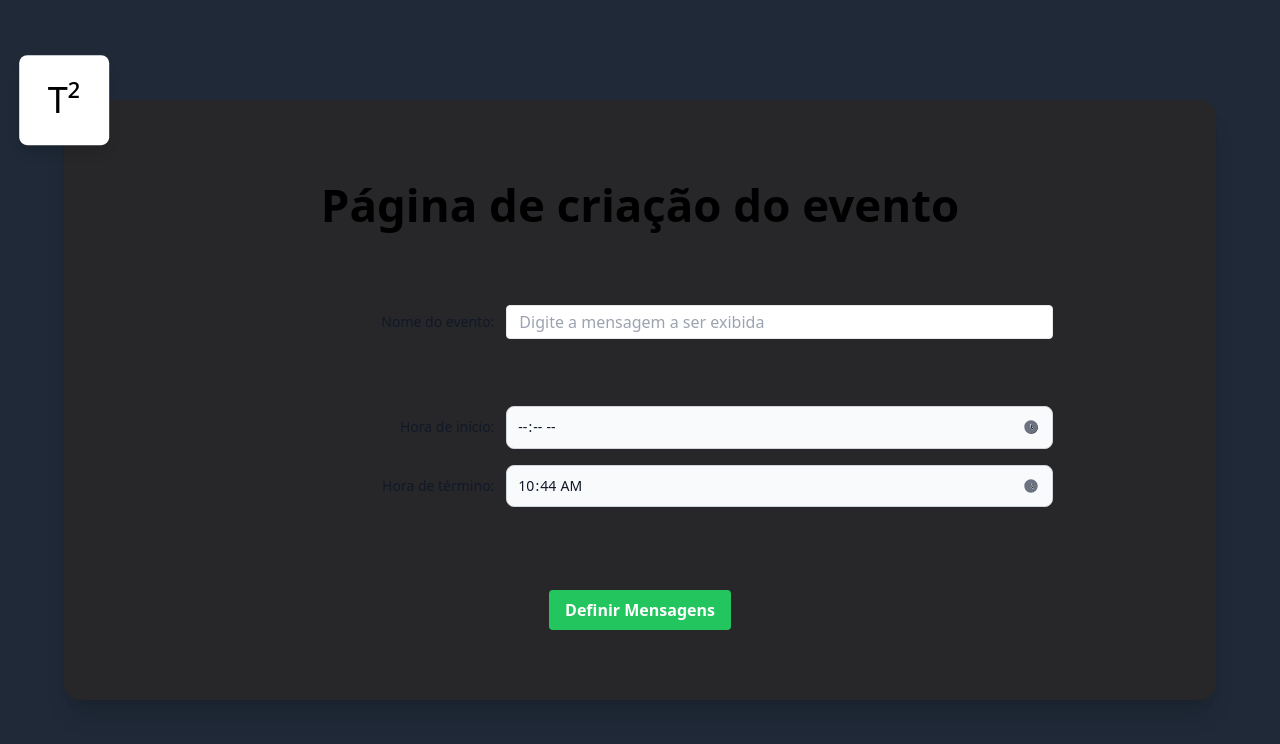
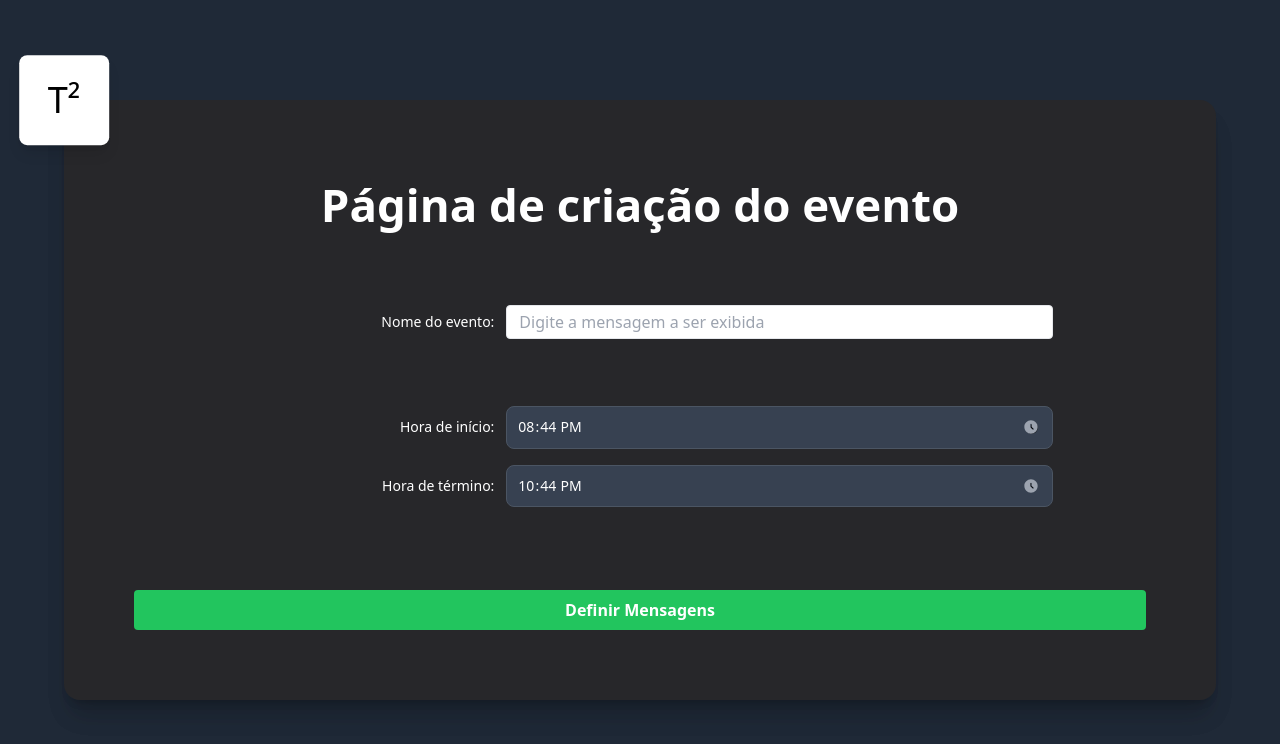
Before and after one commit to RubensJr21/testing-time, a Next.js app: page /event/create in a window 1280 px wide. Shown: the top 744 px of the page. Built offline with nearby package versions, Linux system fonts and the light colour scheme.

Commit message:
Trabalho da madrugada de 23/04

```diff
--- a/package.json
+++ b/package.json
@@ -12,7 +12,9 @@
     "next": "14.1.4",
     "react": "^18",
     "react-dom": "^18",
-    "react-time-picker": "^6.6.0"
+    "react-time-picker": "^6.6.0",
+    "scheduler": "^0.23.0",
+    "use-context-selector": "^1.4.4"
   },
   "devDependencies": {
     "@types/node": "^20",
--- a/src/components/Form.tsx
+++ b/src/components/Form.tsx
@@ -1,4 +1,6 @@
-import { BaseSyntheticEvent, useState } from 'react';
+import {ChangeEvent, MouseEvent, useState } from 'react';
+import { getStringHour } from '@/lib/time'
+import TimeRangePicker from './TimeRangePicker';
 
 const _seconds = 1000
 const _minutes = 60 * _seconds
@@ -9,24 +11,40 @@ const minutes = (time: number) => time * _minutes
 const getStartTime = (delay_time: number) => {
     var d = new Date()
     if (typeof delay_time == "number" ) { d = new Date(d.getTime() + delay_time) }
-    return d.toLocaleTimeString().slice(0,5)
+    return getStringHour(d)
 }
 
-const DynamicForm = () => {
+const changeTime = (newTime: string) => {
+
+}
+
+export type FormFildState = {
+    inputText: string,
+    time: string,
+    enabled: boolean
+}
+
+export type DynamicFormProps = {
+    backFunction: (event: MouseEvent<HTMLButtonElement, globalThis.MouseEvent>) => void
+    nextFunction: (event: MouseEvent<HTMLButtonElement, globalThis.MouseEvent>, messages: FormFildState[]) => void
+    duration: string
+}
+
+const DynamicForm = ({backFunction, nextFunction, duration} : DynamicFormProps) => {
     var hora = getStartTime(minutes(30))
-    const [formFields, setFormFields] = useState([{ inputText: '', time: hora, enabled: false}]);
+    const [formFields, setFormFields] = useState<FormFildState[]>([{ inputText: '', time: hora, enabled: false }]);
 
     const addFormField = () => {
         setFormFields([...formFields, { inputText: '', time: '', enabled: true}]);
     };
 
-    const handleInputChange = (index: number, event: BaseSyntheticEvent) => {
+    const handleInputChange = (index: number, event: ChangeEvent<HTMLInputElement>) => {
         const updatedFields = [...formFields];
         updatedFields[index].inputText = event.target.value;
         setFormFields(updatedFields);
     };
 
-    const handleInputTime = (index: number, event: BaseSyntheticEvent) => {
+    const handleInputTime = (index: number, event: ChangeEvent<HTMLInputElement>) => {
         const updatedFields = [...formFields];
         updatedFields[index].time = event.target.value;
         setFormFields(updatedFields);
@@ -36,8 +54,9 @@ const DynamicForm = () => {
         <>
         <div className="w-full overflow-auto px-[5%]">
             {formFields.map((field, index) => (
-                <div key={index} className="flex items-center mb-4">
+                <div key={`div-${index}`} className="flex items-center mb-4">
                     <input
+                        key={`input-${index}`}
                         type="text"
                         name="inputText"
                         value={field.inputText}
@@ -46,28 +65,37 @@ const DynamicForm = () => {
                         className="w-full border rounded py-2 px-3 mr-2 focus:outline-none focus:shadow-outline"
                     />
                     {/* <label htmlFor="time" className="block mb-2 text-sm font-medium text-gray-900 dark:text-white">Select time:</label> */}
-                    <div className="relative">
+                    {/* <div className="relative">
                         <div className="absolute inset-y-0 end-0 top-0 flex items-center pe-3.5 pointer-events-none">
                             <svg className="w-4 h-4 text-gray-500 dark:text-gray-400" aria-hidden="true" xmlns="http://www.w3.org/2000/svg" fill="currentColor" viewBox="0 0 24 24">
                                 <path fillRule="evenodd" d="M2 12C2 6.477 6.477 2 12 2s10 4.477 10 10-4.477 10-10 10S2 17.523 2 12Zm11-4a1 1 0 1 0-2 0v4a1 1 0 0 0 .293.707l3 3a1 1 0 0 0 1.414-1.414L13 11.586V8Z" clipRule="evenodd" />
                             </svg>
                         </div>
-                        <input type="time" id="time" className="bg-gray-50 border leading-none border-gray-300 text-gray-900 text-sm rounded-lg focus:ring-blue-500 focus:border-blue-500 block w-full p-2.5 dark:bg-gray-700 dark:border-gray-600 dark:placeholder-gray-400 dark:text-white dark:focus:ring-blue-500 dark:focus:border-blue-500" value={field.time} onChange={(e) => handleInputTime(index, e)} required />
-                    </div>
+                        <input type="time" id="time" className="bg-gray-50 border leading-none border-gray-300 text-gray-900 text-sm rounded-lg focus:ring-blue-500 focus:border-blue-500 block w-full p-2.5 dark:bg-gray-700 dark:border-gray-600 dark:placeholder-gray-400 dark:text-white dark:focus:ring-blue-500 dark:focus:border-blue-500" min={"00:00"} max={duration} value={field.time} onChange={(e) => handleInputTime(index, e)} required />
+                    </div> */}
+                    {/* <input type="time" name="datetime" id="datetime" min={0} max={"02:00"}/> */}
+                    <TimeRangePicker key={`TimeRangePicker-${index}`} duration={duration} timeChange={changeTime} />
                 </div>
             ))}
         </div>
         <div className="grid grid-cols-5 gap-4 w-full">
             <button
                 type="button"
+                onClick={(e) => backFunction(e)}
+                className="bg-red-500 hover:bg-red-700 text-white font-bold py-2 px-4 rounded focus:outline-none focus:shadow-outline w-full col-span-1"
+            >
+                voltar
+            </button>
+            <button
+                type="button"
                 onClick={addFormField}
-                className="bg-blue-500 hover:bg-blue-700 text-white font-bold py-2 px-4 rounded focus:outline-none focus:shadow-outline w-full col-span-4"
+                className="bg-blue-500 hover:bg-blue-700 text-white font-bold py-2 px-4 rounded focus:outline-none focus:shadow-outline w-full col-span-3"
             >
                 Adicionar mensagem
             </button>
             <button
                 type="button"
-                onClick={(e) => console.log(e)}
+                onClick={(e) => nextFunction(e, formFields)}
                 className="bg-green-500 hover:bg-green-700 text-white font-bold py-2 px-4 rounded focus:outline-none focus:shadow-outline w-full col-span-1"
             >
                 next
--- /dev/null
+++ b/src/components/TimeRangePicker.tsx
@@ -0,0 +1,73 @@
+import { ChangeEvent, HtmlHTMLAttributes, useEffect, useState } from "react"
+
+export type TimePickerProps  = {
+    duration: string
+    timeChange: (newTime: string) => void
+    key: string
+}
+// Arrows
+// https://www.w3schools.com/icons/fontawesome5_icons_arrows.asp
+
+export default function TimeRangePicker ({duration, timeChange, key}: TimePickerProps) {
+    const [hours, setHours] = useState(0)
+    const [minutes, setMinutes] = useState(0)
+
+    const [blockAddMinute, setBlockAddMinute] = useState(false)
+
+    const [maxHour, setMaxHour] = useState(0)
+    const [maxMinute, setMaxMinute] = useState(0)
+
+    useEffect(() => {
+        if(hours >= maxHour){
+            // quer dizer que nenhum minuto pode ser adicionado além do máximo de minuto
+            // caso o número atual dos minutos seja maior que o máximo ele deve ser trocado para o máximo
+             setBlockAddMinute(true);
+             setMinutes(maxMinute)
+         } else {
+             // quer dizer que a hora não está no máximo, logo é possível colocar até 59 minutos
+            // caso o número atual dos minutos seja maior que o máximo ele deve ser trocado para o máximo
+            setBlockAddMinute(false);
+         }
+    }, [hours])
+
+    useEffect(() => {
+        var [maxHour, maxMinute] = duration.split(":").map((i) => Number(i))
+        setMaxHour(maxHour)
+        setMaxMinute(maxMinute)
+    }, [duration])
+
+    return (
+        <div className="w-fit flex justify-between items-center">
+            <input
+                type="number"
+                name="hour"
+                // Remover botões
+                // https://stackoverflow.com/questions/71296535/how-to-remove-arrow-on-input-type-number-with-tailwind-css
+                className="text-sm font-medium h-10 w-10 rounded text-gray-900 text-center"
+                value={hours}
+                min={0}
+                max={maxHour}
+                onChange={(e) => {
+                    setHours(Number(e.target.value))
+                }
+            }/>
+            <h1 className="mx-2 text-white">:</h1>
+            <input
+                key={`input-2`}
+                type="number"
+                name="minutes"
+                // Remover botões
+                // https://stackoverflow.com/questions/71296535/how-to-remove-arrow-on-input-type-number-with-tailwind-css
+                className="text-sm font-medium h-10 w-10 rounded text-gray-900 text-center"
+                value={minutes}
+                min={0}
+                max={!blockAddMinute ? 59 :maxMinute} // Verificar lógica para os casos em que a duração é de 02:30
+                onChange={(e) => {
+                    if(!blockAddMinute){
+                        setMinutes(Number(e.target.value))
+                    }
+                }
+            }/>
+        </div>
+    )
+}
--- a/src/lib/time.ts
+++ b/src/lib/time.ts
@@ -6,10 +6,14 @@ export const seconds = (time: number) => time * _seconds
 export const minutes = (time: number) => time * _minutes
 export const hours = (time: number) => time * _hours
 
+export const getStringHour = (d: Date) => {
+    return `${String(d.getHours()).padStart(2, '0')}:${String(d.getMinutes()).padStart(2, '0')}`
+}
+
 export const getTime = (delay_time?: number, date?: Date) => {
     var d = (!date) ? new Date() : date
     if (typeof delay_time == "number" ) { d = new Date(d.getTime() + delay_time) }
-    return d.toLocaleTimeString().slice(0,5)
+    return getStringHour(d)
 }
 
 export function timeToMinutes(timeStr: String) {
--- a/src/pages/_app.tsx
+++ b/src/pages/_app.tsx
@@ -1,8 +1,13 @@
 import "@/styles/global.css";
 import { AppProps } from "next/app";
+import { StrictMode } from "react";
 
 function MyApp({Component, pageProps} : AppProps){
-    return <Component {...pageProps} />
+    return (
+        <StrictMode>
+            <Component {...pageProps} />
+        </StrictMode>
+    )
 }
 
 export default MyApp
--- a/src/pages/event/[event-id].tsx
+++ b/src/pages/event/[event-id].tsx
@@ -1,7 +1,8 @@
 export default function EventID(){
     return (
-        // <Icone da aplicação />
+        <>
         <h1>Página do evento</h1>
-        // Caso o id fornecido seja inválido será redirecionado para a tela de criação
+        </>
     )
+    // Caso o id fornecido seja inválido será redirecionado para a tela de criação
 }
--- a/src/pages/event/create.tsx
+++ b/src/pages/event/create.tsx
@@ -1,7 +1,10 @@
+// useCallback: https://www.youtube.com/watch?v=jMWNNSx-mcU
+// React.memo: https://www.youtube.com/watch?v=sBA_SDhIPqQ
+
+
+
 // Customizar scroll bar
-
-import Link from "next/link";
-import { useState } from "react";
+import { useEffect, useState } from "react";
 
 import Form from "@/components/Form";
 import { getTime, hours, minutes, minutesToTime, timeDifference, } from '@/lib/time';
@@ -10,11 +13,22 @@ export default function Event(){
 
     const [start_time, setStartTime] = useState(getTime(minutes(30)))
     const [end_time, setEndTime] = useState(getTime(hours(2) + minutes(30)))
+    const [duration, setDuration] = useState("")
     const [nome, setNome] = useState("")
+
+    useEffect(() => {
+        if(duration == "") {
+            var element = document.getElementById("details")
+            element?.classList.add("translate-x-full")
+        } else {
+            var element = document.getElementById("details")
+            element?.classList.remove("translate-x-full")
+        }
+    }, [duration])
 
     const Icone = () => {
         return (
-            <div className='w-[7vw] h-[7vw] bg-white absolute top-0 left-0 right-0 bottom-0 -translate-x-1/2 -translate-y-1/2 rounded-lg shadow-lg'>
+            <div className='w-[7vw] h-[7vw] bg-white absolute top-0 left-0 right-0 bottom-0 -translate-x-1/2 -translate-y-1/2 rounded-lg shadow-lg z-50'>
                 <div className='flex justify-center items-center w-full h-full text-4xl'>
                     <span>T²</span>
                 </div>
@@ -24,14 +38,20 @@ export default function Event(){
     const PageTitle = () => {
         /* https://flowbite.com/docs/typography/headings/ */
         return (
-            <h1 className="text-[2.85rem] font-extrabold dark:text-white">Página de criação do evento</h1>
+            <h1 className="text-[2.85rem] font-extrabold text-white">Página de criação do evento</h1>
         )
     }
 
-    const InputName = () => {
     return (
+        <div className="bg-gray-800 min-h-screen">
+            {/* como centralizar um elemento: https://www.youtube.com/watch?v=Cu-HP-gvggg&t=102s&ab_channel=MarioSouto-DevSoutinho  */}
+            <div className="absolute top-0 bottom-0 left-0 right-0 m-auto w-[90%] h-[75%] rounded-2xl shadow-xl">
+                <Icone />
+                <div className="bg-zinc-800 w-full h-full p-[20px] rounded-2xl shadow-xl relative overflow-hidden">
+                    <div className="w-full h-full flex flex-col gap-[5%] justify-between items-center p-[4.5%]">
+                        <PageTitle />
                         <div className="grid grid-cols-11 gap-3 w-full items-center">
-                <label htmlFor="nomeEvento" className="col-start-1 col-end-5 text-sm text-end font-medium text-gray-900 dark:text-white">Nome do evento:</label>
+                            <label htmlFor="nomeEvento" className="col-start-1 col-end-5 text-sm text-end font-medium text-white">Nome do evento:</label>
                             <input
                                     type="text"
                                     name="nomeEvento"
@@ -41,85 +61,62 @@ export default function Event(){
                                     className="w-full border rounded py-1 px-3 mr-2 col-start-5 col-end-11 focus:outline-none focus:shadow-outline"
                                 />
                         </div>
-        )
-    }
-
-    const InputTimes = () => {
-        return (
                         <div className="w-full overflow-auto">
                         <div className="grid grid-cols-11 gap-3 items-center mb-4">
-                    <label htmlFor="start_time" className="block col-start-1 col-end-5 text-sm text-end font-medium text-gray-900 dark:text-white">Hora de início:</label>
+                            <label htmlFor="start_time" className="block col-start-1 col-end-5 text-sm text-end font-medium text-white">Hora de início:</label>
                             <div className="relative col-start-5 col-end-11">
                                 <div className="absolute inset-y-0 end-0 top-0 flex items-center pe-3.5 pointer-events-none">
-                            <svg className="w-4 h-4 text-gray-500 dark:text-gray-400" aria-hidden="true" xmlns="http://www.w3.org/2000/svg" fill="currentColor" viewBox="0 0 24 24">
+                                    <svg className="w-4 h-4 text-gray-400" aria-hidden="true" xmlns="http://www.w3.org/2000/svg" fill="currentColor" viewBox="0 0 24 24">
                                         <path fillRule="evenodd" d="M2 12C2 6.477 6.477 2 12 2s10 4.477 10 10-4.477 10-10 10S2 17.523 2 12Zm11-4a1 1 0 1 0-2 0v4a1 1 0 0 0 .293.707l3 3a1 1 0 0 0 1.414-1.414L13 11.586V8Z" clipRule="evenodd" />
                                     </svg>
                                 </div>
-                        <input type="time" id="start_time" className="bg-gray-50 border leading-none border-gray-300 text-gray-900 text-sm rounded-lg focus:ring-blue-500 focus:border-blue-500 block w-full p-2.5 dark:bg-gray-700 dark:border-gray-600 dark:placeholder-gray-400 dark:text-white dark:focus:ring-blue-500 dark:focus:border-blue-500" value={start_time} onChange={(e) => setStartTime(e.target.value)} required />
+                                <input type="time" id="start_time" className="border leading-none text-sm rounded-lg   block w-full p-2.5 bg-gray-700 border-gray-600 placeholder-gray-400 text-white focus:ring-blue-500 focus:border-blue-500" value={start_time} onChange={(e) => setStartTime(e.target.value)} required />
                             </div>
                         </div>
                         <div className="grid grid-cols-11 gap-3 items-center mb-4">
-                    <label htmlFor="end_time" className="block col-start-1 col-end-5 text-sm text-end font-medium text-gray-900 dark:text-white">Hora de término:</label>
+                            <label htmlFor="end_time" className="block col-start-1 col-end-5 text-sm text-end font-medium text-white">Hora de término:</label>
                             <div className="relative col-start-5 col-end-11">
                                 <div className="absolute inset-y-0 end-0 top-0 flex items-center pe-3.5 pointer-events-none">
-                            <svg className="w-4 h-4 text-gray-500 dark:text-gray-400" aria-hidden="true" xmlns="http://www.w3.org/2000/svg" fill="currentColor" viewBox="0 0 24 24">
+                                    <svg className="w-4 h-4 text-gray-400" aria-hidden="true" xmlns="http://www.w3.org/2000/svg" fill="currentColor" viewBox="0 0 24 24">
                                         <path fillRule="evenodd" d="M2 12C2 6.477 6.477 2 12 2s10 4.477 10 10-4.477 10-10 10S2 17.523 2 12Zm11-4a1 1 0 1 0-2 0v4a1 1 0 0 0 .293.707l3 3a1 1 0 0 0 1.414-1.414L13 11.586V8Z" clipRule="evenodd" />
                                     </svg>
                                 </div>
-                        <input type="time" id="end_time" className="bg-gray-50 border leading-none border-gray-300 text-gray-900 text-sm rounded-lg focus:ring-blue-500 focus:border-blue-500 block w-full p-2.5 dark:bg-gray-700 dark:border-gray-600 dark:placeholder-gray-400 dark:text-white dark:focus:ring-blue-500 dark:focus:border-blue-500" value={end_time} onChange={(e) => setEndTime(e.target.value)} required />
+                                <input type="time" id="end_time" className="border leading-none text-sm rounded-lg block w-full p-2.5 bg-gray-700 border-gray-600 placeholder-gray-400 text-white focus:ring-blue-500 focus:border-blue-500" value={end_time} onChange={(e) => setEndTime(e.target.value)} required />
+                            </div>
+                        </div>
+                    </div>
+                        <button
+                            type="button"
+                            onClick={(e) => {
+                                setDuration(minutesToTime(timeDifference(start_time, end_time)))
+                            }}
+                            className="bg-green-500 hover:bg-green-700 text-white font-bold py-2 px-4 rounded focus:outline-none focus:shadow-outline w-full"
+                        >
+                            Definir Mensagens
+                        </button>
+                    </div>
+
+                    {/* Details */}
+
+                    <div id="details" className='bg-zinc-800 w-full h-full flex flex-col gap-[5%] justify-between items-center p-[calc(4.5%+20px)] absolute top-0 left-0 translate-x-full transition-all duration-500 ease-in'>
+                        <h1 className="text-[2.85rem] text-center font-extrabold text-white">{nome}</h1>
+                        <div className='flex flex-col items-center justify-center flex-wrap text-white'>
+                            <span>Hora de início: {start_time} | Hora de fim: {end_time}</span>
+                            <span>duração: {duration}</span>
+                        </div>
+                        <Form
+                            backFunction={(e) => {
+                                setDuration("")
+                            }}
+                            nextFunction={(e, messages) => {
+                                console.log(e)
+                                console.log(messages)
+                            }}
+                            duration={duration}
+                        />
+                    </div>
                 </div>
             </div>
         </div>
     )
 }
-
-    const DefineEvent = () => {
-        return (
-            <>
-                <div className="w-full h-full flex flex-col gap-[5%] justify-between items-center p-[4.5%]">
-                    <PageTitle />
-                    <InputName />
-                    <InputTimes />
-                    <Link href={"/event/edit"}>
-                        <button
-                            type="button"
-                            onClick={(e) => {
-                                var d = minutesToTime(timeDifference(start_time, end_time))
-                                const string = `Hora de início: ${start_time} | Hora de término: ${end_time}\nDuração: ${d}`
-                                alert(string)
-                            }}
-                            className="bg-green-500 hover:bg-green-700 text-white font-bold py-2 px-4 rounded focus:outline-none focus:shadow-outline w-full col-span-1"
-                        >
-                            Definir Mensagens
-                        </button>
-                    </Link>
-                </div>
-            </>
-        )
-    }
-
-    const DetailEvent = () => {
-        return (
-            <>
-            <div className='w-full h-full flex flex-col gap-[5%] justify-between items-center p-[4.5%]'>
-                <h1 className="text-[2.85rem] text-center font-extrabold dark:text-white">{"{Nome do evento}"}</h1>
-                <div className='flex flex-col items-center justify-center flex-wrap dark:text-white'>
-                    <span>Hora de início: {"{hora_início}"} | Hora de fim: {"{hora_fim}"}</span>
-                    <span>duração: {"{duração}"}</span>
-                </div>
-                <Form />
-            </div>
-            </>
-        )
-    }
-
-    return (
-        <div className="bg-gray-800 min-h-screen">
-            <div className="bg-zinc-800 body rounded-2xl shadow-xl">
-                <Icone />
-                <DefineEvent />
-                {/* <DetailEvent /> */}
-            </div>
-        </div>
-    )
-}
--- a/src/pages/event/edit.tsx
+++ b/src/pages/event/edit.tsx
@@ -10,8 +10,8 @@ export default function Event(){
         <div className="bg-gray-800 min-h-screen">
             <div className="bg-zinc-800 body rounded-2xl shadow-xl">
             <div className='w-full'>
-                <h1 className="text-[2.85rem] text-center font-extrabold dark:text-white">{"{Nome do evento}"}</h1>
-                <div className='flex flex-col items-center justify-center flex-wrap dark:text-white'>
+                <h1 className="text-[2.85rem] text-center font-extrabold text-white">{"{Nome do evento}"}</h1>
+                <div className='flex flex-col items-center justify-center flex-wrap text-white'>
                     <span>Hora de início: {"{hora_início}"} | Hora de fim: {"{hora_fim}"}</span>
                     <span>duração: {"{duração}"}</span>
                 </div>
--- a/src/styles/global.css
+++ b/src/styles/global.css
@@ -1,18 +1,3 @@
 @tailwind base;
 @tailwind components;
 @tailwind utilities;
-
-.body {
-    width: 90%;
-    height: 75%;
-    padding: 20px;
-
-    /* como centralizar um elemento: https://www.youtube.com/watch?v=Cu-HP-gvggg&t=102s&ab_channel=MarioSouto-DevSoutinho */
-
-    position: absolute;
-    top: 0;
-    bottom: 0;
-    left: 0;
-    right: 0;
-    margin: auto;
-}
```
Also changed, not shown: src/context/CreateEventContext.tsx (added, +20 -0 lines), 1 other file (tests, documents, lock files or other folders). Lines whose indentation alone changed are shown as unchanged.
